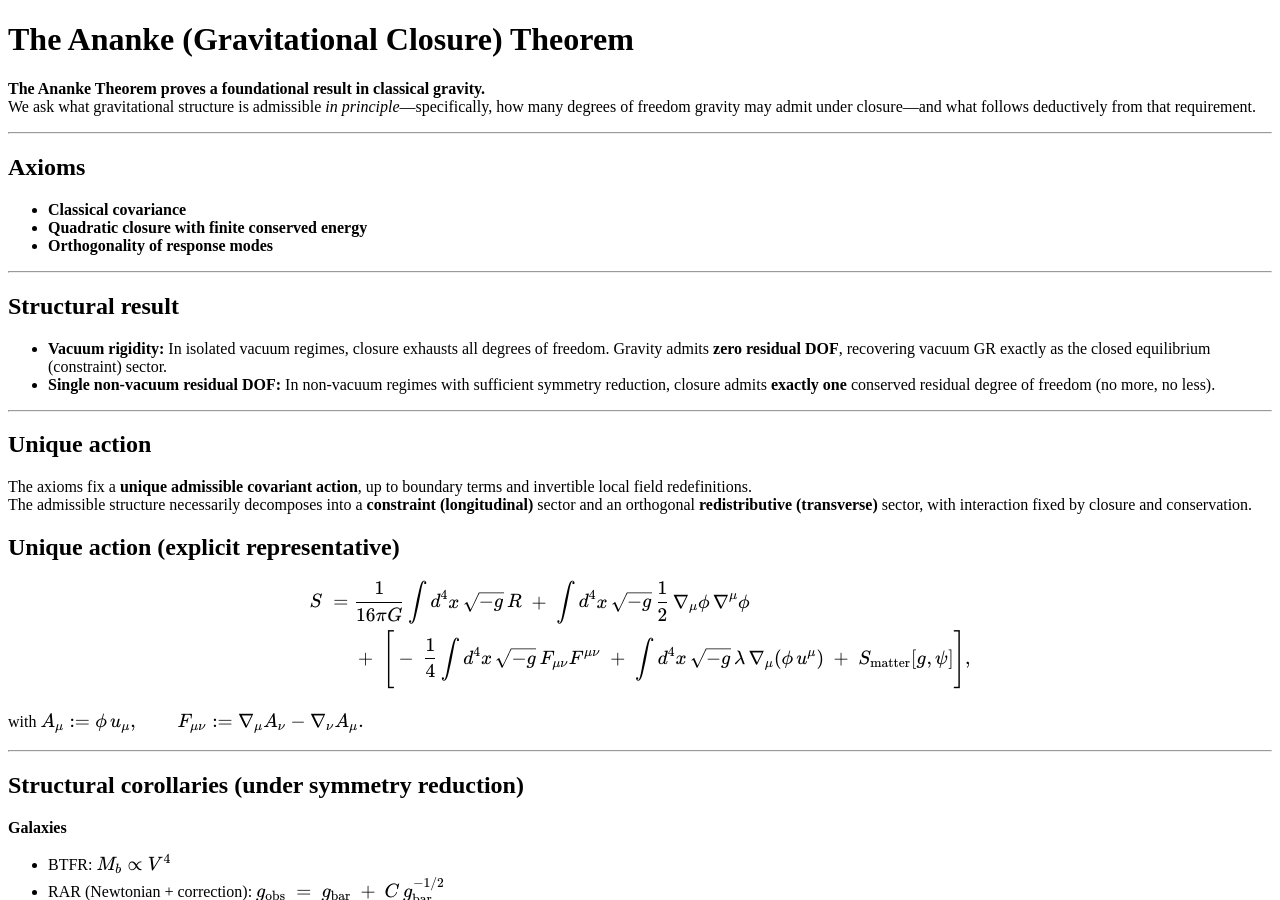
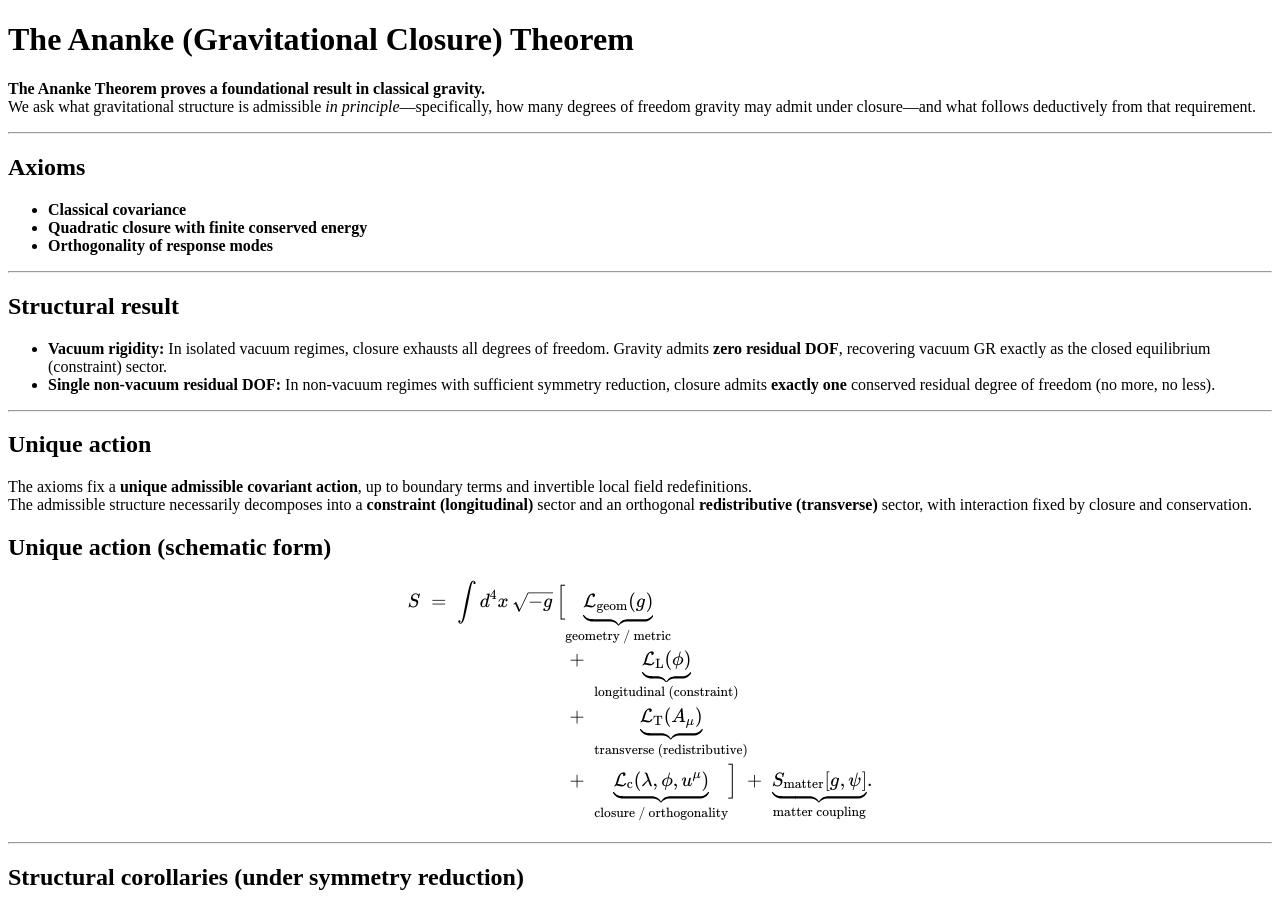
Before and after one commit to ananke-research/ananke-theorem, a Jekyll site: the page built from index.md, in a window 1280 px wide and 900 px high. Built offline with Jekyll 4.4.1, drawn with Linux system fonts in a browser that asks for light colours.

Commit message:
Update unique action section to schematic form

```diff
--- a/index.md
+++ b/index.md
@@ -31,25 +31,21 @@ We ask what gravitational structure is admissible *in principle*—specifically,
 The axioms fix a **unique admissible covariant action**, up to boundary terms and invertible local field redefinitions.
 The admissible structure necessarily decomposes into a **constraint (longitudinal)** sector and an orthogonal **redistributive (transverse)** sector, with interaction fixed by closure and conservation.
 
-## Unique action (explicit representative)
+## Unique action (schematic form)
 
 $$
 \begin{aligned}
-S \;=\;& \frac{1}{16\pi G}\int d^4x\,\sqrt{-g}\,R
-\;+\;\int d^4x\,\sqrt{-g}\,\frac{1}{2}\,\nabla_\mu\phi\,\nabla^\mu\phi \\
-&+\;\Bigg[
--\;\frac{1}{4}\int d^4x\,\sqrt{-g}\,F_{\mu\nu}F^{\mu\nu}
-\;+\;\int d^4x\,\sqrt{-g}\,\lambda\,\nabla_\mu(\phi\,u^\mu)
-\;+\;S_{\mathrm{matter}}[g,\psi]
-\Bigg],
+S \;=\;
+\int d^4x\,\sqrt{-g}\,
+\Big[
+&\underbrace{\mathcal{L}_{\rm geom}(g)}_{\text{geometry / metric}} \\
+&+\;\underbrace{\mathcal{L}_{\rm L}(\phi)}_{\text{longitudinal (constraint)}} \\
+&+\;\underbrace{\mathcal{L}_{\rm T}(A_\mu)}_{\text{transverse (redistributive)}} \\
+&+\;\underbrace{\mathcal{L}_{\rm c}(\lambda,\phi,u^\mu)}_{\text{closure / orthogonality}}
+\Big]
+\;+\;
+\underbrace{S_{\rm matter}[g,\psi]}_{\text{matter coupling}} .
 \end{aligned}
-$$
-
-with
-$$
-A_\mu := \phi\,u_\mu,
-\qquad
-F_{\mu\nu} := \nabla_\mu A_\nu-\nabla_\nu A_\mu.
 $$
 
 ---
```
